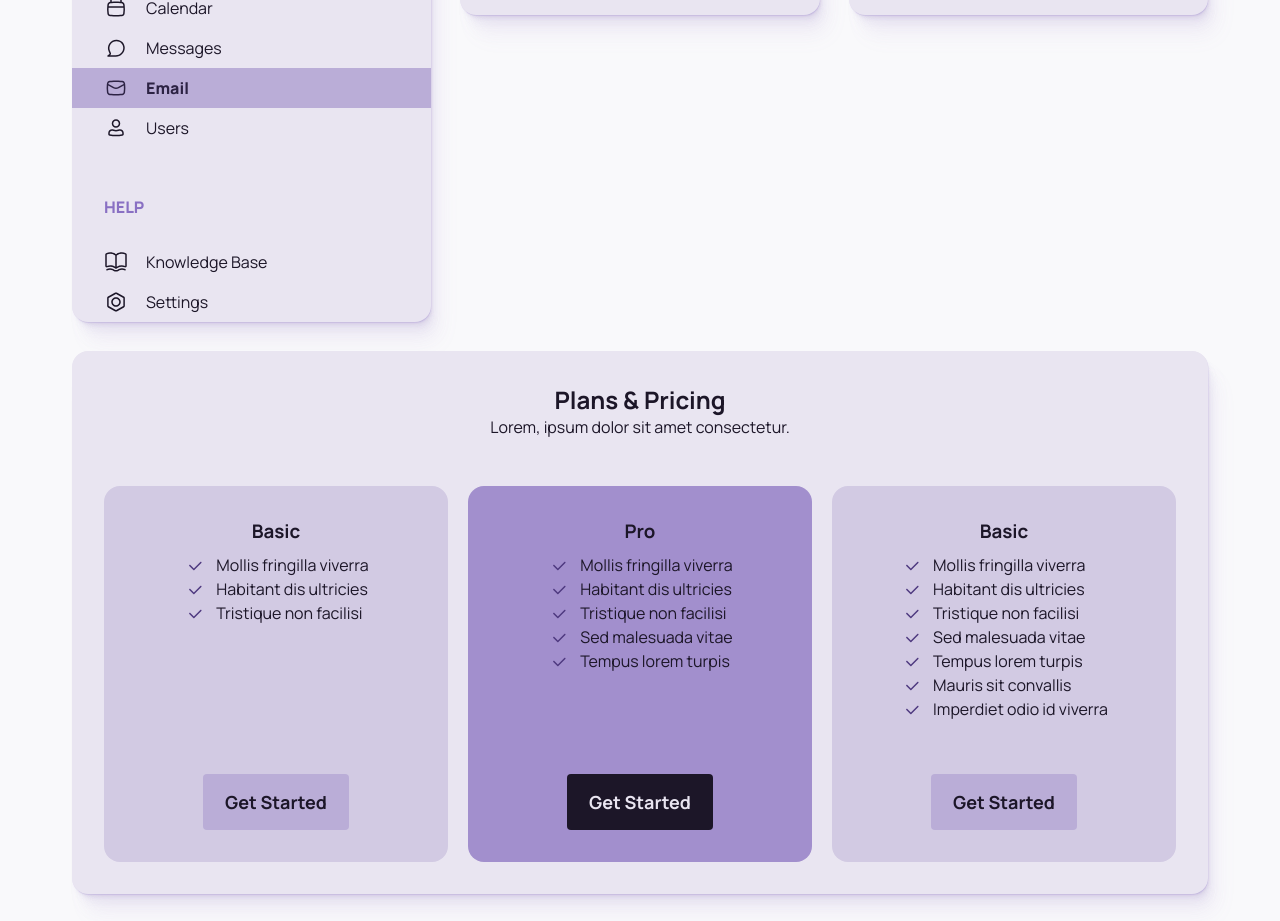
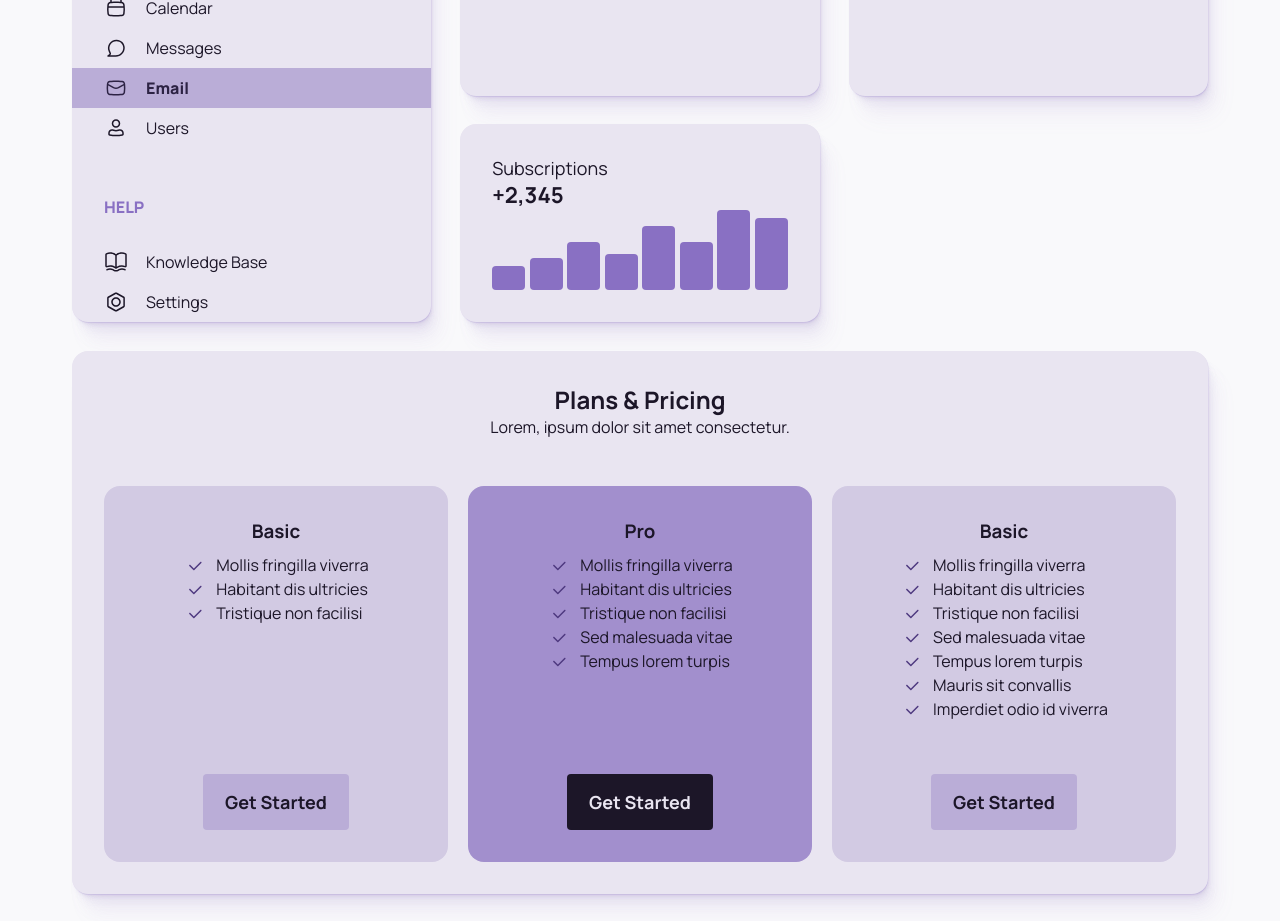
Before and after one commit to yaxchemanrique/theme-builder, a React (Vite) app: page / in a window 1280 px wide. Shown: the part 1080-2001 px from the top of the page. Built offline with nearby package versions, Linux system fonts and the light colour scheme.

Commit message:
feat: bar graph  component

```diff
--- a/src/App.jsx
+++ b/src/App.jsx
@@ -10,6 +10,7 @@ import SignInForm from "./components/SignInForm/SignInForm.jsx";
 import Pricing from "./components/Pricing/Pricing.jsx";
 import Calendar from "./components/Calendar/Calendar.jsx";
 import CreateAccount from "./components/CreateAccount/CreateAccount.jsx";
+import BarGraph from './components/BarGraph/BarGraph.jsx'
 
 import "./styles.css";
 
@@ -25,6 +26,7 @@ function App() {
           <DashboardSidebar />
           <UserSelection />
           <SignInForm />
+          <BarGraph />
           <Pricing />
           <Calendar />
           <CreateAccount />
--- /dev/null
+++ b/src/components/BarGraph/BarGraph.jsx
@@ -0,0 +1,28 @@
+import { useContext } from "react";
+import { ThemeContext } from "../../context/ThemeProvider";
+
+import styles from "./BarGraph.module.css";
+
+function BarGraph() {
+  const { theme } = useContext(ThemeContext);
+  return (
+    <div className={`${styles[theme]} ${styles.barGraph}`}>
+      <div className={styles.textContent}>
+        <h2>Subscriptions</h2>
+        <p>+2,345</p>
+      </div>
+      <div className={styles.graph}>
+        <div className={styles.bar}></div>
+        <div className={styles.bar}></div>
+        <div className={styles.bar}></div>
+        <div className={styles.bar}></div>
+        <div className={styles.bar}></div>
+        <div className={styles.bar}></div>
+        <div className={styles.bar}></div>
+        <div className={styles.bar}></div>
+      </div>
+    </div>
+  );
+}
+
+export default BarGraph;
--- /dev/null
+++ b/src/components/BarGraph/BarGraph.module.css
@@ -0,0 +1,63 @@
+.light {
+  --component-bg: var(--clr-accent-50);
+  --bar-clr: var(--clr-accent-400);
+}
+.dark {
+  --component-bg: var(--clr-accent-950);
+  --bar-clr: var(--clr-accent-400);
+}
+
+.barGraph {
+  padding: 2rem;
+  border-radius: var(--br);
+  background-color: var(--component-bg);
+}
+
+.textContent h2 {
+  font-size: 1.125rem;
+  font-weight: 400;
+}
+
+.textContent p {
+  font-size: 1.375rem;
+  font-weight: 700;
+}
+
+.graph {
+  display: grid;
+  grid-template-columns: repeat(8, 1fr);
+  gap: 0.3rem;
+  height: calc(100% - 2rem - 1lh);
+  align-items: end;
+}
+
+.bar {
+  width: 100%;
+  border-radius: 0.25rem;
+  background-color: var(--bar-clr);
+}
+
+.bar:nth-of-type(1) {
+  height: 30%;
+}
+.bar:nth-of-type(2) {
+  height: 40%;
+}
+.bar:nth-of-type(3) {
+  height: 60%;
+}
+.bar:nth-of-type(4) {
+  height: 45%;
+}
+.bar:nth-of-type(5) {
+  height: 80%;
+}
+.bar:nth-of-type(6) {
+  height: 60%;
+}
+.bar:nth-of-type(7) {
+  height: 100%;
+}
+.bar:nth-of-type(8) {
+  height: 90%;
+}
--- a/src/styles.css
+++ b/src/styles.css
@@ -56,10 +56,10 @@ main {
   grid-row: span 1;
 }
 
-.componentContainer> :nth-child(4) {
+.componentContainer> :nth-child(5) {
   grid-column: span 3;
 }
 
-.componentContainer> :nth-child(6) {
+.componentContainer> :nth-child(7) {
   grid-column: span 2;
 }
```
